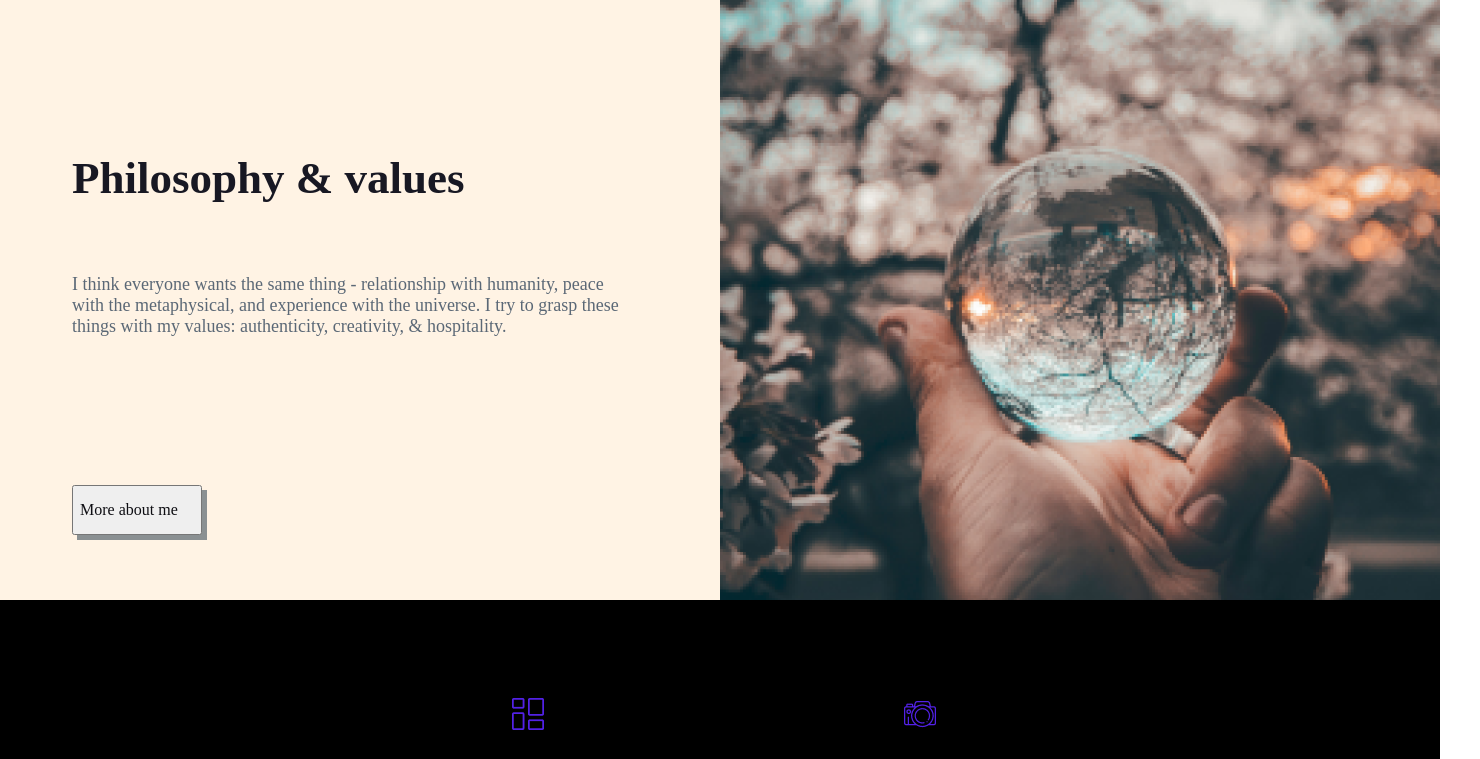
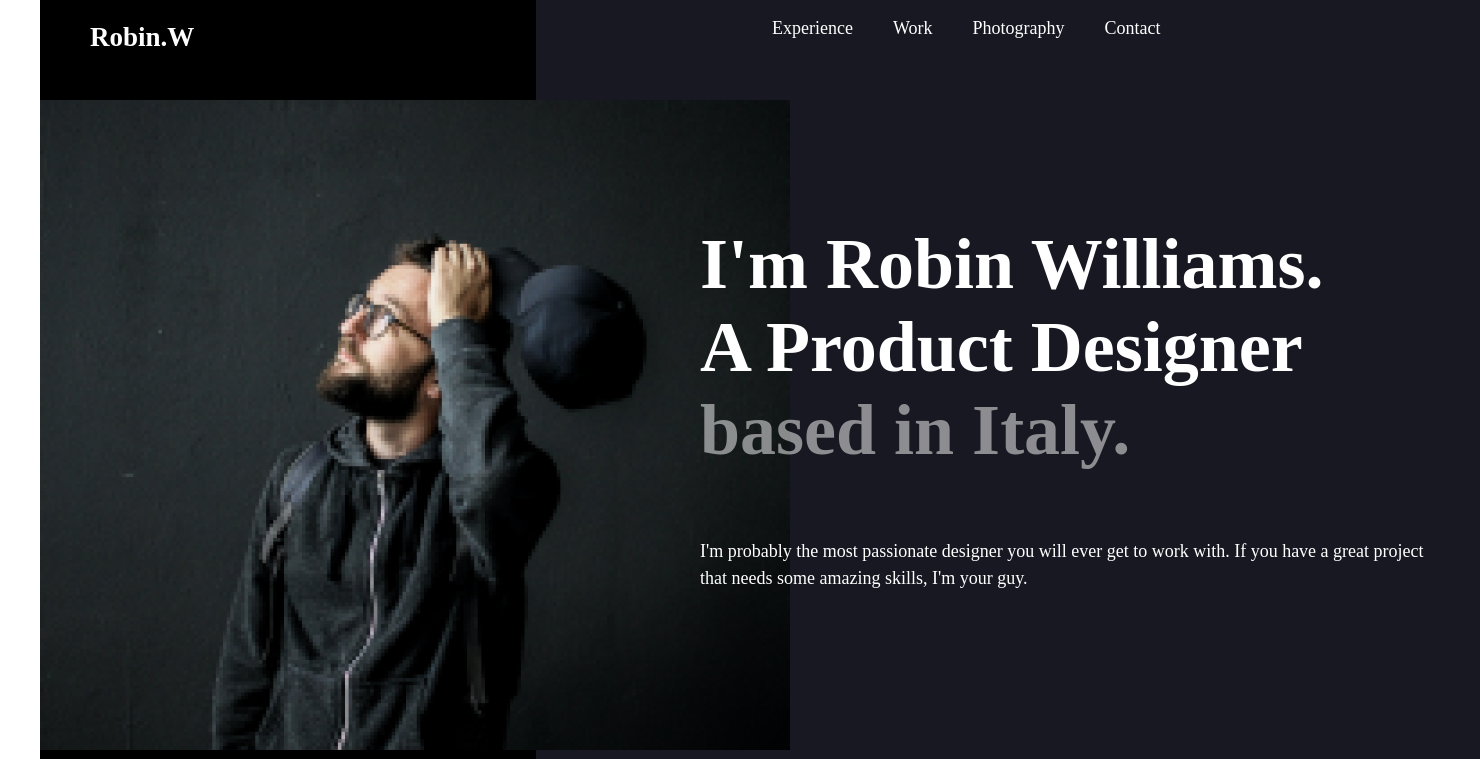
Before and after one commit to SabirovAsadbek8802/Robin, a plain HTML site: page index.html in a window 1280 px wide. Shown: the top 759 px of the page, 1480 px wide, since content can reach past the window. Drawn offline with Linux system fonts and the light colour scheme.

Commit message:
it's done with header section

```diff
--- a/index.html
+++ b/index.html
@@ -11,13 +11,29 @@
 <body>
     <!-- START HEADER SECTION -->
     <header>
-        <div class="logo">
+        <nav class="nav">
+            <div class="logo">
+                <h2>Robin.W</h2>
 
-        </div>
+            </div>
+            <ul>
+                <li class="nav-item"><a href="#">Experience</a></li>
+                <li class="nav-item"><a href="#">Work</a></li>
+                <li class="nav-item"><a href="#">Photography</a></li>
+                <li class="nav-item"><a href="#">Contact</a></li>
+            </ul>
 
-        <nav class="nav">
 
         </nav>
+
+        <div class="hero-wrap">
+            <img id="robin-img" src="./img/banners/Robin.png" alt="Robin">
+            <div class="hero-inner-wrap">
+                <h1>I'm Robin Williams.<br>A Product Designer<br><span class="span-text">based in Italy.</span></h1>
+                <p>I'm probably the most passionate designer you will ever get to work with. If you have a great project
+                    that needs some amazing skills, I'm your guy.</p>
+            </div>
+        </div>
     </header>
     <!-- END HEADER SECTION  -->
 
@@ -47,7 +63,7 @@
                         <button class="About__btnca">More about me</button>
                     </div>
                     <div class="About__picture">
-                        <img src="./img/billur.png" alt="billur" width="720" height="600">
+                        <img src="./img/banners/billur.png" alt="billur" width="720" height="600">
                     </div>
                 </div>
             </div>
@@ -65,13 +81,13 @@
                     </div>
                     <div class="User__item">
                         <div class="User__li">
-                            <img src="./img/Vector.png" alt="kvadrat" width="32" height="32">
+                            <img src="./img/icons/Vector.png" alt="kvadrat" width="32" height="32">
                             <h4 class="User__heading">Product Design</h4>
                             <p class="User__text">Working at Facebook has taught me a lot about how to understand users,
                                 solve problems and build great products.</p>
 
 
-                            <img src="./img/Group 62.png" alt="kvadrat" width="32" height="32">
+                            <img src="./img/icons/Group 62.png" alt="kvadrat" width="32" height="32">
                             <h4 class="User__heading">Product Design</h4>
                             <p class="User__text">Working at Facebook has taught me a lot about how to understand users,
                                 solve problems and build great products.</p>
@@ -79,13 +95,13 @@
 
 
                         <div class="User__lil">
-                            <img src="./img/Frame 16.png" alt="kvadrat" width="32" height="32">
+                            <img src="./img/icons/Frame 16.png" alt="kvadrat" width="32" height="32">
                             <h4 class="User__heading">Product Design</h4>
                             <p class="User__text">Working at Facebook has taught me a lot about how to understand users,
                                 solve problems and build great products.</p>
 
 
-                            <img src="./img/Group 20.png" alt="kvadrat" width="32" height="32">
+                            <img src="./img/icons/Group 20.png" alt="kvadrat" width="32" height="32">
                             <h4 class="User__heading">Product Design</h4>
                             <p class="User__text">Working at Facebook has taught me a lot about how to understand users,
                                 solve problems and build great products.</p>
@@ -108,7 +124,7 @@
                         <button class="our__btnca">Follow we on IG</button>
                     </div>
                     <div class="our__picture">
-                        <img src="./img/bulut.png" alt="bulut   " width="720" height="600">
+                        <img src="./img/banners/bulut.png" alt="bulut   " width="720" height="600">
                     </div>
                 </div>
 
--- a/style.css
+++ b/style.css
@@ -1,3 +1,7 @@
+* {
+    font-family: 'Protest Revolution';
+}
+
 html {
     height: 100%;
     box-sizing: border-box;
@@ -39,6 +43,97 @@ img {
     vertical-align: middle;
     object-fit: cover;
 }
+
+/* ////////////////    START HERO SECTION   \\\\\\\\\\\\\\\\\\\ */
+
+header {
+    width: 1440px;
+    margin-left: 40px;
+    background-color: #181823;
+}
+
+.nav {
+    display: flex;
+    width: 1240px;
+    justify-content: space-between;
+}
+
+.nav ul {
+    display: flex;
+    width: 35%;
+    justify-content: space-between;
+    position: absolute;
+    top: 0;
+    right: 120px;
+}
+
+.logo {
+    background-color: rgba(0,0,0,255);
+    height: 850px;
+    width: 40%;
+}
+
+.logo h2 {
+    color: white;
+    margin-left: 50px;
+}
+
+.nav-item a {
+    padding: 20px;
+    text-decoration: none;
+    color: white;
+}
+
+.nav-item a:hover {
+    background-color: #1e1ebd;
+}
+
+#robin-img {
+    position: absolute;
+    width: 750px;
+    height: 650px;
+    top: 100px;
+}
+
+
+
+.hero-inner-wrap {
+    display: flex;
+    flex-direction: column;
+    position: absolute;
+    top: 100px;
+    left: 650px;
+    width: 738px;
+    height: 368px;
+    color: white;
+    margin-top: 75px;
+    margin-left: 50px;
+}
+
+.span-text {
+    color: rgba(255, 255, 255, 0.5);
+}
+
+.hero-inner-wrap h1 {
+    font-size: 72px;
+
+}
+
+.hero-inner-wrap p{
+    font-size: 18px;
+    width: 738px;
+    height: 54px;
+    color: rgba(255, 255, 255, 1);
+    line-height: 27px;
+}
+
+
+
+
+/* ////////////////    END HERO SECTION   \\\\\\\\\\\\\\\\\\\ */
+
+
+
 
 .li,
 a,
```
Also changed, not shown: img/banners/Robin.png (added), img/banners/billur.png (renamed from img/billur.png), img/banners/bulut.png (renamed from img/bulut.png), img/icons/Frame 16.png (renamed from img/Frame 16.png), img/icons/Group 20.png (renamed from img/Group 20.png), img/icons/Group 62.png (renamed from img/Group 62.png), img/icons/Vector.png (renamed from img/Vector.png).
